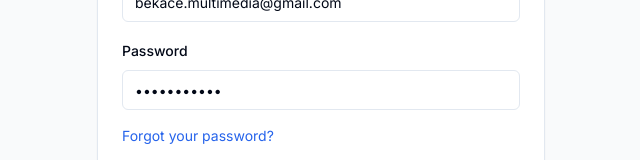
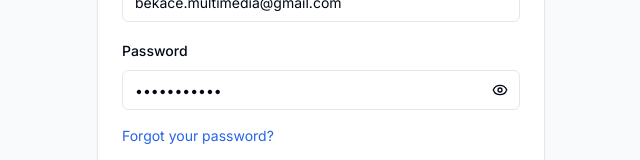
Before and after one commit to Bekace/digital-signage-platform, a Next.js app: page /login in a window 1280 px wide. Shown: the part 474-634 px from the top of the page, without its empty margins (319-959 px from the left). Built offline with nearby package versions, Linux system fonts and the light colour scheme.

Commit message:
feat: add show/hide toggle to all password fields
Consistent hide/unhide functionality across login, signup, reset, and settings pages.

#VERCEL_SKIP

Co-authored-by: Henry <197693958+Bekace@users.noreply.github.com>

```diff
--- a/app/forgot-password/page.tsx
+++ b/app/forgot-password/page.tsx
@@ -1,29 +1,26 @@
 "use client"
 
 import type React from "react"
-
 import { useState } from "react"
+import Link from "next/link"
 import { Button } from "@/components/ui/button"
 import { Input } from "@/components/ui/input"
 import { Label } from "@/components/ui/label"
 import { Card, CardContent, CardDescription, CardHeader, CardTitle } from "@/components/ui/card"
 import { Alert, AlertDescription } from "@/components/ui/alert"
-import { ArrowLeft, Mail } from "lucide-react"
-import Link from "next/link"
+import { Mail, ArrowLeft } from "lucide-react"
 
 export default function ForgotPasswordPage() {
   const [email, setEmail] = useState("")
   const [isLoading, setIsLoading] = useState(false)
   const [message, setMessage] = useState("")
   const [error, setError] = useState("")
-  const [resetUrl, setResetUrl] = useState("")
 
   const handleSubmit = async (e: React.FormEvent) => {
     e.preventDefault()
     setIsLoading(true)
     setError("")
     setMessage("")
-    setResetUrl("")
 
     try {
       const response = await fetch("/api/auth/forgot-password", {
@@ -35,10 +32,7 @@ export default function ForgotPasswordPage() {
       const data = await response.json()
 
       if (response.ok) {
-        setMessage(data.message)
-        if (data.resetUrl) {
-          setResetUrl(data.resetUrl) // For demo purposes
-        }
+        setMessage("Password reset link sent to your email!")
       } else {
         setError(data.error || "Something went wrong")
       }
@@ -53,12 +47,7 @@ export default function ForgotPasswordPage() {
     <div className="min-h-screen flex items-center justify-center bg-gray-50 py-12 px-4 sm:px-6 lg:px-8">
       <Card className="w-full max-w-md">
         <CardHeader className="space-y-1">
-          <div className="flex items-center gap-2">
-            <Link href="/login" className="text-gray-500 hover:text-gray-700">
-              <ArrowLeft className="h-4 w-4" />
-            </Link>
-            <CardTitle className="text-2xl font-bold">Forgot Password</CardTitle>
-          </div>
+          <CardTitle className="text-2xl font-bold">Forgot Password</CardTitle>
           <CardDescription>Enter your email address and we'll send you a link to reset your password.</CardDescription>
         </CardHeader>
         <CardContent>
@@ -91,24 +80,13 @@ export default function ForgotPasswordPage() {
               </Alert>
             )}
 
-            {resetUrl && (
-              <Alert>
-                <AlertDescription>
-                  <strong>Demo Reset Link:</strong>
-                  <br />
-                  <a href={resetUrl} className="text-blue-600 hover:underline break-all">
-                    {resetUrl}
-                  </a>
-                </AlertDescription>
-              </Alert>
-            )}
-
             <Button type="submit" className="w-full" disabled={isLoading}>
               {isLoading ? "Sending..." : "Send Reset Link"}
             </Button>
 
             <div className="text-center">
-              <Link href="/login" className="text-sm text-blue-600 hover:underline">
+              <Link href="/login" className="inline-flex items-center text-sm text-gray-600 hover:text-gray-900">
+                <ArrowLeft className="mr-2 h-4 w-4" />
                 Back to Login
               </Link>
             </div>
--- a/app/login/page.tsx
+++ b/app/login/page.tsx
@@ -4,7 +4,7 @@ import type React from "react"
 import { useState } from "react"
 import Link from "next/link"
 import { useRouter } from "next/navigation"
-import { Monitor } from "lucide-react"
+import { Monitor, Eye, EyeOff } from "lucide-react"
 
 import { Button } from "@/components/ui/button"
 import { Card, CardContent, CardDescription, CardHeader, CardTitle } from "@/components/ui/card"
@@ -19,6 +19,7 @@ export default function LoginPage() {
   })
   const [loading, setLoading] = useState(false)
   const [error, setError] = useState("")
+  const [showPassword, setShowPassword] = useState(false)
   const router = useRouter()
 
   const handleSubmit = async (e: React.FormEvent) => {
@@ -114,13 +115,25 @@ export default function LoginPage() {
               </div>
               <div className="space-y-2">
                 <Label htmlFor="password">Password</Label>
+                <div className="relative">
                   <Input
                     id="password"
-                  type="password"
+                    type={showPassword ? "text" : "password"}
                     value={formData.password}
                     onChange={(e) => setFormData((prev) => ({ ...prev, password: e.target.value }))}
+                    className="pr-10"
                     required
                   />
+                  <Button
+                    type="button"
+                    variant="ghost"
+                    size="sm"
+                    className="absolute right-0 top-0 h-full px-3 py-2 hover:bg-transparent"
+                    onClick={() => setShowPassword(!showPassword)}
+                  >
+                    {showPassword ? <EyeOff className="h-4 w-4" /> : <Eye className="h-4 w-4" />}
+                  </Button>
+                </div>
               </div>
               <div className="flex items-center justify-between">
                 <Link href="/forgot-password" className="text-sm text-primary hover:underline">
```
Also changed, not shown: 1 other file (tests, documents, lock files or other folders). Lines whose indentation alone changed are shown as unchanged.
